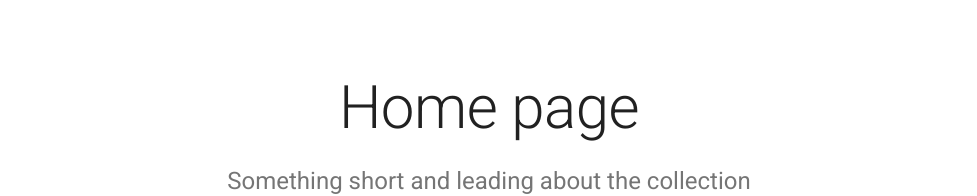
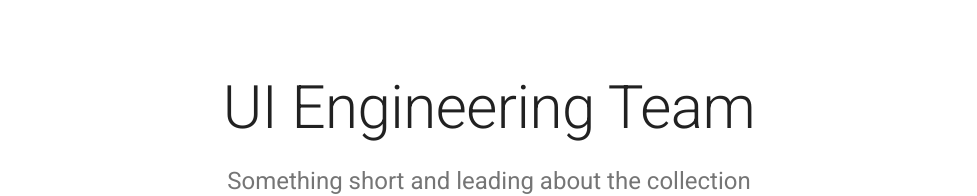
Before and after one commit to preethamlv/mfe-dashboard, a React app in the folder packages/marketing/: page / in a window 1280 px wide. Shown: the top 196 px of the page, without its empty margins (151-1128 px from the left). Built offline with nearby package versions, Linux system fonts and the light colour scheme.

Commit message:
change the title

```diff
--- a/packages/marketing/src/components/Landing.js
+++ b/packages/marketing/src/components/Landing.js
@@ -79,7 +79,7 @@ export default function Album() {
               color="textPrimary"
               gutterBottom
             >
-              Home page
+              UI Engineering Team
             </Typography>
             <Typography
               variant="h5"
```
